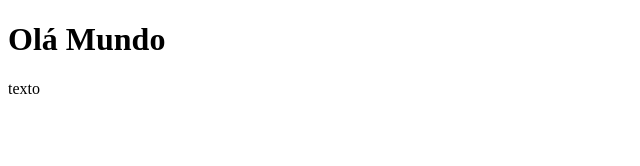
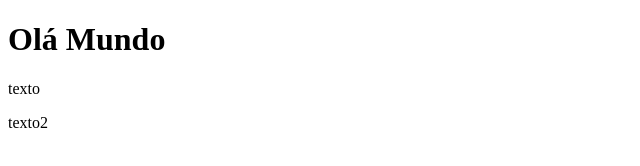
Before and after one commit to Kaitogx/ol--mundo, a plain HTML site: page site-exemplo/index.html in a window 1280 px wide. Shown: the full height of the page, 0-640 px from the left. Drawn offline with Linux system fonts and the light colour scheme.

Commit message:
adicionei um paragrafo

```diff
--- a/site-exemplo/index.html
+++ b/site-exemplo/index.html
@@ -9,6 +9,7 @@
     <h1>Olá Mundo
     </h1>
     <p>texto</p>
+    <p>texto2</p>
 
 </body>
 </html>
```
